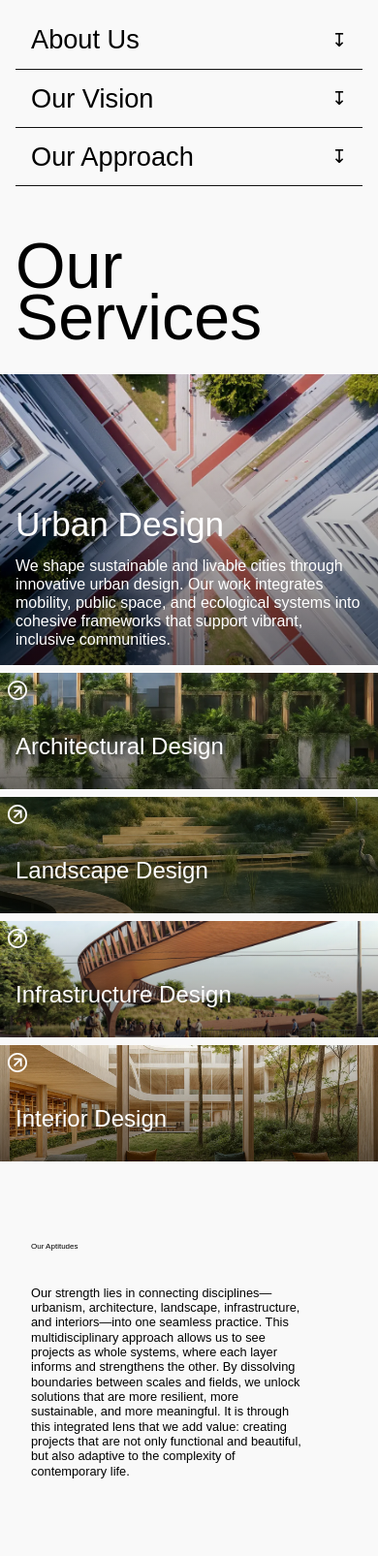
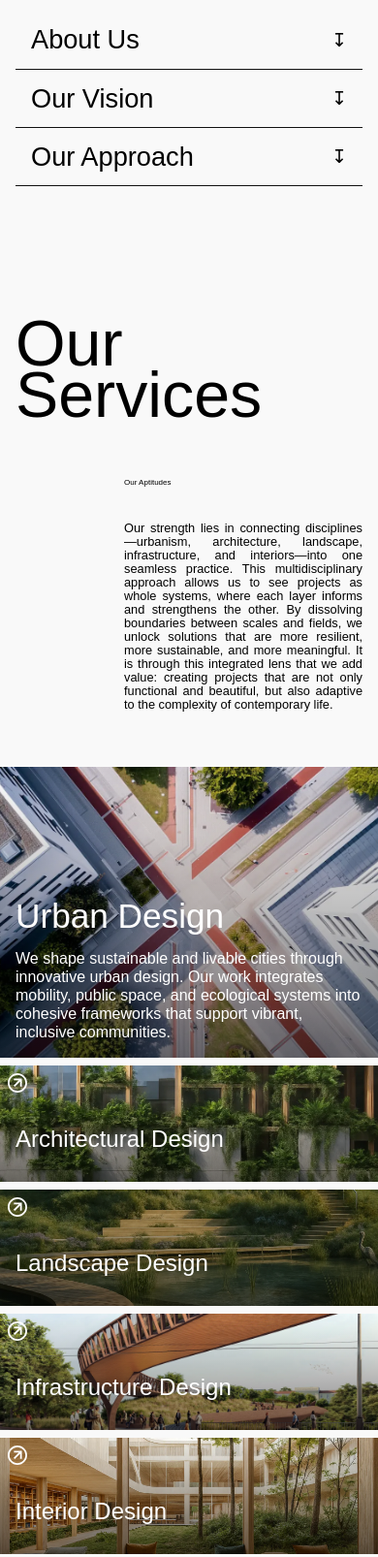
Before and after one commit to Atelier-Entropic/entropic-website, a Django app: page /about/ in a window 390 px wide. Shown: the part 876-2482 px from the top of the page at 97% size. Run offline with Django 5.2, Linux system fonts and the light colour scheme; some web fonts are replaced.

Commit message:
About page changes

```diff
--- a/static/styles/about.css
+++ b/static/styles/about.css
@@ -177,7 +177,7 @@ p  { font-size: 1rem; }
 .services-section h2 {
   font-weight: 500;
   font-size: clamp(4rem,17vw,15rem);
-  margin: 2rem 0 0 0;
+  margin: 10rem 0 0 0;
 }
 .services-section h2 span{
   line-height: 0.8;
@@ -257,9 +257,15 @@ p  { font-size: 1rem; }
 }
 .additional-cta {display: flex;
   justify-content: space-between;
-padding: 15rem 2.5rem 8rem 2.5rem;}
+  padding: 2rem 2rem 7rem 2rem;}
 
+.additional-cta .additional-block {box-sizing: border-box;
+  display:flex;
+  justify-content: space-between;
+  align-content: space-between;
+  flex-direction:column;}
 .additional-cta .cta-button {
+  margin-top: auto;
   line-height: 2;
   text-decoration: none;
 }
@@ -269,6 +275,8 @@ padding: 15rem 2.5rem 8rem 2.5rem;}
   font-size: 2rem;
   padding-left: 2rem;
   max-width: 55ch;
+  text-align: justify;
+  line-height: 1.1;
 }
 
 /*!SERVICES ADJUSTMENTS FOR SCREENS**/
@@ -353,7 +361,7 @@ padding: 15rem 2.5rem 8rem 2.5rem;}
   }
 }
 @media (max-width: 650px) {
-    .additional-cta {flex-direction:column ; padding: 3rem; margin-top: 3rem;}
+    .additional-cta {flex-direction:column ; padding:4rem 1rem; margin-top: 1rem;}
     .additional-cta .cta-button {margin-bottom: 3rem;}
     .additional-text h4{padding: 0;}
 
@@ -363,7 +371,7 @@ padding: 15rem 2.5rem 8rem 2.5rem;}
   padding: 0;
   }
 
-  .additional-cta {flex-direction:column ; padding: 2rem;}
+  .additional-cta {flex-direction:column ; padding: 1rem 1rem 3rem 8rem;}
   .additional-cta .cta-button {margin-bottom: 2rem; font-size: 0.5rem;}
   .additional-text h4{font-size: 0.8rem;}
 
@@ -371,6 +379,7 @@ padding: 15rem 2.5rem 8rem 2.5rem;}
     font-weight: 400;
     padding-left: 1rem;
     margin: 0;
+    margin-top: 5rem;
   }
 
 
--- a/static/styles/individual-projects.css
+++ b/static/styles/individual-projects.css
@@ -3,7 +3,7 @@
 /*!OVERALL OVERRIDES**/
 body {
     background: white;
-    overflow-x: none;
+    overflow-x: hidden;
 }
 .static-footer {
   display: block;
--- a/templates/about.html
+++ b/templates/about.html
@@ -112,6 +112,12 @@
 <!--TODO:CHECK ALL TEXTS IN SERVICES-->
     <section class="services-section">
         <h2><span class="curtain-mask">Our Services</span></h2>
+        <div class="additional-cta">
+            <div clas="additional-block">
+                <p class="cta-button">Our Aptitudes </p>
+            </div>
+            <div class="additional-text"><h4>Our strength lies in connecting disciplines—urbanism, architecture, landscape, infrastructure, and interiors—into one seamless practice. This multidisciplinary approach allows us to see projects as whole systems, where each layer informs and strengthens the other. By dissolving boundaries between scales and fields, we unlock solutions that are more resilient, more sustainable, and more meaningful. It is through this integrated lens that we add value: creating projects that are not only functional and beautiful, but also adaptive to the complexity of contemporary life.</h4></div>
+        </div>
         <div class="services">
             <div class="service active" style="--bg: url('{% static "images/about/urbanism.webp" %}');
             --arrow: url('{% static "images/icons/diagonal-arrow.svg" %}');">
@@ -193,10 +199,7 @@
             </div>
         </div> {% endcomment %}
 
-        <div class="additional-cta">
-            <a href="{% url 'contact' %}" class="cta-button">Our Aptitudes </a>
-            <div class="additional-text"><h4>Our strength lies in connecting disciplines—urbanism, architecture, landscape, infrastructure, and interiors—into one seamless practice. This multidisciplinary approach allows us to see projects as whole systems, where each layer informs and strengthens the other. By dissolving boundaries between scales and fields, we unlock solutions that are more resilient, more sustainable, and more meaningful. It is through this integrated lens that we add value: creating projects that are not only functional and beautiful, but also adaptive to the complexity of contemporary life.</h4></div>
-        </div>
+
     </section>
 
     <section class="awards-section">
```
Also changed, not shown: static/styles/contact.css (+10 -5 lines).
